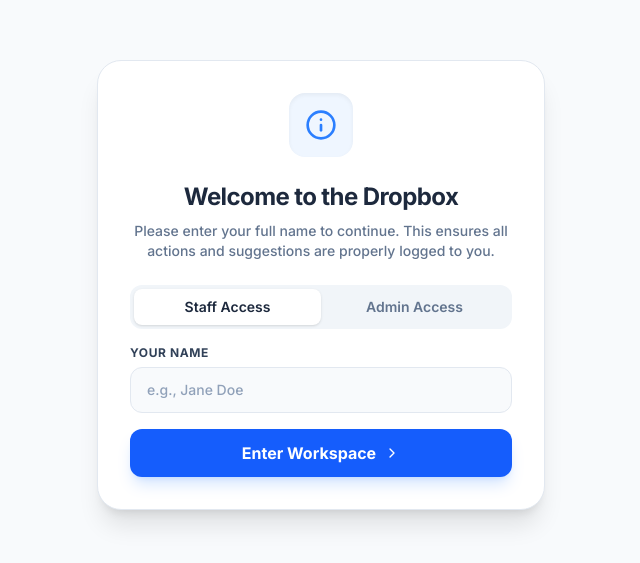
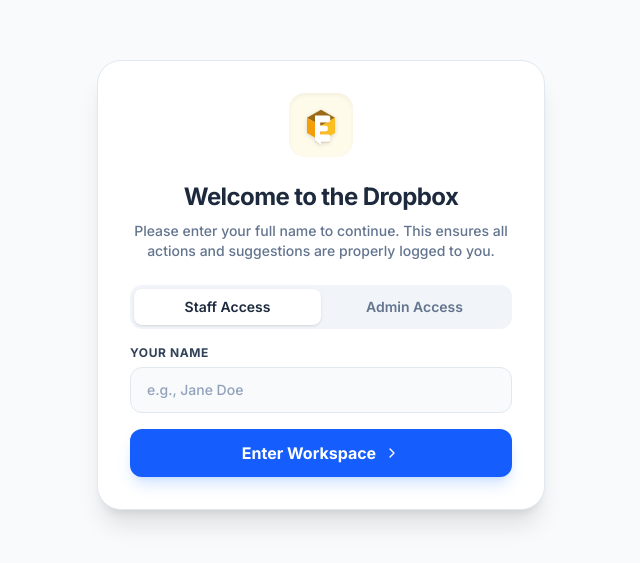
Before and after one commit to redmammond/E-dropbox, a React (Vite) app: page / in a window 1280 px wide. Shown: the part 115-678 px from the top of the page, without its empty margins (319-959 px from the left). Built offline with nearby package versions, Linux system fonts and the light colour scheme.

Commit message:
feat: update branding and secure admin credentials
Replace generic icon with app logo in login view and update the admin access password to improve security.

```diff
--- a/src/App.tsx
+++ b/src/App.tsx
@@ -24,6 +24,7 @@
 import { SubmissionForm } from './components/SubmissionForm';
 import { EntryCard } from './components/EntryCard';
 import { ActivityLogView } from './components/ActivityLogView';
+import { Logo } from './components/Logo';
 
 const ITEMS_PER_PAGE = 4;
 
@@ -455,8 +456,8 @@
     return (
       <div className="min-h-screen bg-slate-50 dark:bg-slate-950 flex flex-col items-center justify-center p-4 selection:bg-blue-500/30 font-sans">
         <div className="max-w-md w-full bg-white dark:bg-slate-900 rounded-3xl shadow-xl border border-slate-200 dark:border-slate-800 p-8 space-y-6 text-center animate-in fade-in zoom-in duration-500">
-          <div className="w-16 h-16 bg-blue-50 dark:bg-blue-900/30 rounded-2xl flex items-center justify-center mx-auto shadow-inner">
-            <Info className="w-8 h-8 text-blue-500" />
+          <div className="w-16 h-16 bg-amber-50 dark:bg-amber-900/30 rounded-2xl flex items-center justify-center mx-auto shadow-inner">
+            <Logo className="w-10 h-10 drop-shadow-sm" />
           </div>
           <div>
             <h1 className="text-2xl font-black text-slate-800 dark:text-white tracking-tight">
@@ -475,8 +476,8 @@
               if (name) {
                 if (loginRole === 'admin') {
                   const pw = formData.get('password') as string;
-                  if (pw !== 'admin123') {
-                    alert('Invalid admin password (hint: admin123)');
+                  if (pw !== '@mswd123') {
+                    alert('Invalid admin password (hint: @mswd123)');
                     return;
                   }
                   setIsAdmin(true);
```
